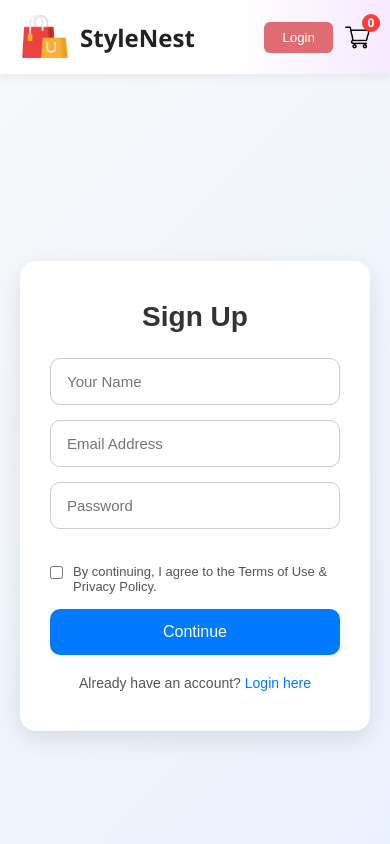
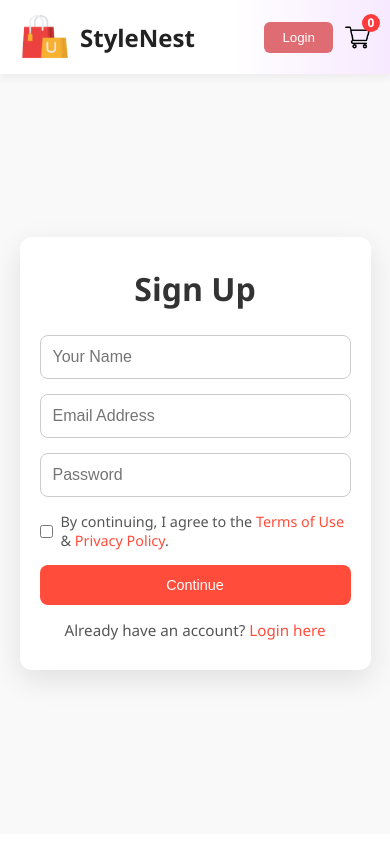
Before and after one commit to Akhil28071998/Ecommerce, a React (Vite) app: page /login in a window 390 px wide. Shown: the top 844 px of the page. Built offline with nearby package versions, Linux system fonts and the light colour scheme; data requests are answered from the project's data file.

Commit message:
login update

```diff
--- /dev/null
+++ b/db.json
@@ -0,0 +1,9 @@
+{
+  "products": [
+    { "id": 1, "name": "Shirt", "new_price": 500, "image": "shirt.png" },
+    { "id": 2, "name": "Shoes", "new_price": 1200, "image": "shoes.png" }
+  ],
+  "cart": [
+    { "id": 1, "name": "Shirt", "new_price": 500, "image": "shirt.png", "quantity": 2 }
+  ]
+}
--- a/src/App.jsx
+++ b/src/App.jsx
@@ -1,4 +1,4 @@
-import React from "react";
+import React, { useEffect, useState } from "react";
 import { BrowserRouter, Routes, Route } from "react-router-dom";
 import Navbar from "./Components/Navbar";
 import Shop from "./Pages/Shop";
@@ -12,7 +12,24 @@ import women_banner from "./assets/Assets/banner_women.png";
 import kids_banner from "./assets/Assets/banner_kids.png";
 import PaymentGateway from "./Components/PaymentGateway/PaymentGateway";
 
-const App = () => {
+function App() {
+  const [products, setProducts] = useState([]);
+  const [cart, setCart] = useState([]);
+
+  useEffect(() => {
+    fetch("http://localhost:5000/products")
+      .then((res) => res.json())
+      .then((data) => setProducts(data));
+  }, []);
+
+  const addToCart = (product) => {
+    fetch("http://localhost:5000/cart", {
+      method: "POST",
+      headers: { "Content-Type": "application/json" },
+      body: JSON.stringify(product),
+    }).then(() => setCart([...cart, product]));
+  };
+
   return (
     <BrowserRouter>
       <Navbar />
@@ -50,6 +67,6 @@ const App = () => {
       <Footer />
     </BrowserRouter>
   );
-};
+}
 
 export default App;
--- a/src/Components/Navbar.css
+++ b/src/Components/Navbar.css
@@ -114,6 +114,32 @@
   justify-content: center;
 }
 
+.navbar-user {
+  display: flex;
+  align-items: center;
+  gap: 10px;
+}
+
+.navbar-user span {
+  font-weight: 500;
+  color: #222;
+}
+
+.navbar-user button {
+  padding: 6px 14px;
+  font-size: 0.9rem;
+  border-radius: 5px;
+  background-color: #7b3fe4;
+  color: #fff;
+  border: none;
+  cursor: pointer;
+  transition: all 0.3s ease;
+}
+
+.navbar-user button:hover {
+  background-color: #5e2db0;
+}
+
 @media screen and (max-width: 768px) {
   .nav-menu {
     display: none;
--- a/src/Components/Navbar.jsx
+++ b/src/Components/Navbar.jsx
@@ -1,13 +1,26 @@
-import React, { useState, useContext } from "react";
-import { Link, NavLink } from "react-router-dom";
+import React, { useState, useEffect, useContext } from "react";
+import { Link, NavLink, useLocation } from "react-router-dom";
 import "./Navbar.css";
 import logo from "../assets/assets/logo.png";
 import cart_icon from "../assets/assets/cart_icon.png";
 import { ShopContext } from "../Context/ShopContext";
 
 const Navbar = () => {
-  const [menu, setMenu] = useState("shop");
   const { getTotalCartItems } = useContext(ShopContext);
+  const [currentUser, setCurrentUser] = useState(
+    JSON.parse(localStorage.getItem("currentUser")) || null
+  );
+
+  const location = useLocation();
+  useEffect(() => {
+    const user = JSON.parse(localStorage.getItem("currentUser"));
+    setCurrentUser(user);
+  }, [location]);
+
+  const handleLogout = () => {
+    localStorage.removeItem("currentUser");
+    setCurrentUser(null);
+  };
 
   return (
     <div className="navbar">
@@ -57,9 +70,17 @@ const Navbar = () => {
       </ul>
 
       <div className="nav-login-cart">
-        <NavLink to="/login">
-          <button>Login</button>
-        </NavLink>
+        {currentUser ? (
+          <div className="navbar-user">
+            <span>Hello, {currentUser.name}</span>
+            <button onClick={handleLogout}>Logout</button>
+          </div>
+        ) : (
+          <NavLink to="/login">
+            <button>Login</button>
+          </NavLink>
+        )}
+
         <Link to="/cart" className="nav-cart">
           <img src={cart_icon} alt="Cart" />
         </Link>
--- a/src/Components/PaymentGateway/PaymentGateway.jsx
+++ b/src/Components/PaymentGateway/PaymentGateway.jsx
@@ -44,7 +44,6 @@ const PaymentGateway = ({ amount, onSuccess, onFailure }) => {
     total: null,
   };
 
-  // Calculate total
   orderSummary.total = orderSummary.items.reduce(
     (sum, item) => sum + item.price * item.qty,
     0
@@ -55,10 +54,8 @@ const PaymentGateway = ({ amount, onSuccess, onFailure }) => {
       alert("Please select a payment option.");
       return;
     }
-
-    // Simulate payment success
     setTimeout(() => {
-      setStep(4); // Go to Success Screen
+      setStep(4);
       if (onSuccess) {
         onSuccess({
           paymentId: "demo123",
@@ -88,7 +85,6 @@ const PaymentGateway = ({ amount, onSuccess, onFailure }) => {
         </div>
 
         <div className="pg-amazon-main">
-          {/* Step 1: Address */}
           {step === 1 && (
             <div className="pg-section">
               <h2 className="pg-title">Delivery Address</h2>
@@ -308,7 +304,7 @@ const PaymentGateway = ({ amount, onSuccess, onFailure }) => {
               <p>
                 Payment Method: <strong>{selectedOption}</strong>
               </p>
-              <p>Total Paid: ₹{orderSummary.total}</p>
+              <p>Total Paid: ${orderSummary.total}</p>
               <button className="pay-btn" onClick={() => setStep(1)}>
                 Place Another Order
               </button>
--- /dev/null
+++ b/src/Components/PaymentGateway/PaymentSuccess.css
@@ -0,0 +1,58 @@
+.payment-success-container {
+  display: flex;
+  justify-content: center;
+  align-items: center;
+  min-height: 80vh;
+  background: linear-gradient(135deg, #f3f9ff, #e0f7ff);
+  font-family: "Segoe UI", Tahoma, Geneva, Verdana, sans-serif;
+}
+
+.payment-success-card {
+  background: #fff;
+  padding: 40px 30px;
+  border-radius: 15px;
+  text-align: center;
+  box-shadow: 0 15px 30px rgba(0, 0, 0, 0.1);
+  max-width: 450px;
+  width: 90%;
+  animation: fadeIn 0.8s ease;
+}
+
+.success-icon {
+  width: 70px;
+  margin-bottom: 20px;
+}
+
+.payment-success-card h2 {
+  color: #2e7d32;
+  font-size: 1.8rem;
+  margin-bottom: 15px;
+}
+
+.payment-success-card p {
+  color: #555;
+  font-size: 1rem;
+  margin-bottom: 25px;
+}
+
+.success-button {
+  padding: 12px 25px;
+  border: none;
+  background-color: #2e7d32;
+  color: #fff;
+  font-size: 1rem;
+  font-weight: 500;
+  border-radius: 8px;
+  cursor: pointer;
+  transition: all 0.3s ease;
+}
+
+.success-button:hover {
+  background-color: #27632a;
+}
+
+/* Animation */
+@keyframes fadeIn {
+  0% { opacity: 0; transform: translateY(-20px); }
+  100% { opacity: 1; transform: translateY(0); }
+}
--- a/src/Pages/Css/LoginSignup.css
+++ b/src/Pages/Css/LoginSignup.css
@@ -1,97 +1,102 @@
+/* Container */
 .loginsignup {
-  width: 100%;
-  min-height: 100vh;
-  background: linear-gradient(135deg, #f6f8fa 0%, #eaf1ff 100%);
   display: flex;
   justify-content: center;
   align-items: center;
-  padding: 40px 20px;
-  font-family: "Poppins", sans-serif;
+  min-height: 90vh;
+  background: #f9f9f9;
+  font-family: "Segoe UI", Tahoma, Geneva, Verdana, sans-serif;
 }
 
 .loginsignup-container {
-  width: 100%;
-  max-width: 420px;
-  background: #ffffff;
+  background: #fff;
   padding: 40px 30px;
-  border-radius: 16px;
-  box-shadow: 0 8px 25px rgba(0, 0, 0, 0.1);
-  text-align: center;
+  border-radius: 12px;
+  box-shadow: 0 10px 30px rgba(0, 0, 0, 0.1);
+  width: 400px;
+  max-width: 90%;
 }
 
 .loginsignup-container h1 {
-  font-size: 28px;
-  font-weight: 600;
+  text-align: center;
   margin-bottom: 25px;
   color: #333;
 }
 
+/* Form Fields */
 .loginsignup-fields {
   display: flex;
   flex-direction: column;
   gap: 15px;
-  margin-bottom: 20px;
 }
 
-.loginsignup-fields input {
-  padding: 14px 16px;
+.loginsignup-fields input[type="text"],
+.loginsignup-fields input[type="email"],
+.loginsignup-fields input[type="password"] {
+  padding: 12px;
+  border-radius: 8px;
   border: 1px solid #ccc;
-  border-radius: 10px;
-  font-size: 15px;
+  font-size: 1rem;
   outline: none;
-  transition: all 0.3s ease;
+  transition: border 0.3s;
 }
 
 .loginsignup-fields input:focus {
-  border-color: #007bff;
-  box-shadow: 0 0 6px rgba(0, 123, 255, 0.3);
+  border-color: #ff4c3b;
 }
 
-.loginsignup-container button {
-  width: 100%;
-  padding: 14px;
-  font-size: 16px;
-  font-weight: 500;
-  background: #007bff;
-  color: #fff;
-  border: none;
-  border-radius: 10px;
-  cursor: pointer;
-  transition: 0.3s ease-in-out;
+/* Checkbox Agreement */
+.loginsignup-agree {
+  display: flex;
+  align-items: center;
+  gap: 8px;
+  font-size: 0.9rem;
+  color: #555;
 }
 
-.loginsignup-container button:hover {
-  background: #0056b3;
-  transform: translateY(-2px);
+.loginsignup-agree span {
+  color: #ff4c3b;
+  cursor: pointer;
 }
 
+/* Submit Button */
+.loginsignup-fields button {
+  padding: 12px;
+  background-color: #ff4c3b;
+  color: white;
+  font-weight: 500;
+  border-radius: 8px;
+  border: none;
+  cursor: pointer;
+  transition: background-color 0.3s;
+}
+
+.loginsignup-fields button:hover {
+  background-color: #e04336;
+}
+
+/* Login/Signup Toggle */
 .loginsignup-login {
-  margin-top: 20px;
-  font-size: 14px;
+  text-align: center;
+  margin-top: 15px;
+  font-size: 0.95rem;
   color: #555;
 }
 
 .loginsignup-login span {
-  color: #007bff;
+  color: #ff4c3b;
   cursor: pointer;
   font-weight: 500;
 }
 
-.loginsignup-login span:hover {
-  text-decoration: underline;
+/* Responsive */
+@media (max-width: 500px) {
+  .loginsignup-container {
+    padding: 30px 20px;
+  }
+
+  .loginsignup-fields input,
+  .loginsignup-fields button {
+    font-size: 0.9rem;
+  }
 }
-
-.loginsignup-agree {
-  display: flex;
-  align-items: flex-start;
-  gap: 10px;
-  margin-top: 20px;
-  font-size: 13px;
-  color: #555;
-  text-align: left;
-}
-
-.loginsignup-agree input {
-  margin-top: 2px;
-  accent-color: #007bff;
-}
--- a/src/Pages/LoginSignup.jsx
+++ b/src/Pages/LoginSignup.jsx
@@ -1,8 +1,10 @@
 import React, { useState } from "react";
+import { useNavigate } from "react-router-dom";
 import "./Css/LoginSignup.css";
 
 const LoginSignup = () => {
-  const [isLogin, setIsLogin] = useState(false); // toggle between login & signup
+  const navigate = useNavigate();
+  const [isLogin, setIsLogin] = useState(false);
   const [formData, setFormData] = useState({
     name: "",
     email: "",
@@ -10,7 +12,6 @@ const LoginSignup = () => {
     agree: false,
   });
 
-  // handle input change
   const handleChange = (e) => {
     const { name, value, type, checked } = e.target;
     setFormData({
@@ -19,7 +20,6 @@ const LoginSignup = () => {
     });
   };
 
-  // handle form submit
   const handleSubmit = (e) => {
     e.preventDefault();
 
@@ -33,20 +33,47 @@ const LoginSignup = () => {
       return;
     }
 
+    const users = JSON.parse(localStorage.getItem("users")) || [];
+
     if (isLogin) {
-      console.log("Login Data:", formData);
-      alert("Logged in successfully!");
+      const user = users.find(
+        (u) => u.email === formData.email && u.password === formData.password
+      );
+      if (user) {
+        localStorage.setItem("currentUser", JSON.stringify(user));
+        alert(`Welcome back, ${user.name}!`);
+        navigate("/");
+      } else {
+        alert("Invalid email or password");
+      }
     } else {
-      console.log("Signup Data:", formData);
-      alert("Account created successfully!");
+      const emailExists = users.some((u) => u.email === formData.email);
+      if (emailExists) {
+        alert("Email already registered! Please login.");
+        return;
+      }
+
+      const newUser = {
+        name: formData.name,
+        email: formData.email,
+        password: formData.password,
+      };
+
+      users.push(newUser);
+      localStorage.setItem("users", JSON.stringify(users));
+      localStorage.setItem("currentUser", JSON.stringify(newUser));
+
+      alert(`Account created successfully! Welcome, ${newUser.name}!`);
+      navigate("/");
     }
+
+    setFormData({ name: "", email: "", password: "", agree: false });
   };
 
   return (
     <div className="loginsignup">
       <div className="loginsignup-container">
         <h1>{isLogin ? "Login" : "Sign Up"}</h1>
-
         <form className="loginsignup-fields" onSubmit={handleSubmit}>
           {!isLogin && (
             <input
@@ -58,7 +85,6 @@ const LoginSignup = () => {
               required
             />
           )}
-
           <input
             type="email"
             name="email"
@@ -67,7 +93,6 @@ const LoginSignup = () => {
             onChange={handleChange}
             required
           />
-
           <input
             type="password"
             name="password"
@@ -76,7 +101,6 @@ const LoginSignup = () => {
             onChange={handleChange}
             required
           />
-
           {!isLogin && (
             <div className="loginsignup-agree">
               <input
@@ -92,10 +116,8 @@ const LoginSignup = () => {
               </label>
             </div>
           )}
-
           <button type="submit">{isLogin ? "Login" : "Continue"}</button>
         </form>
-
         <p className="loginsignup-login">
           {isLogin ? "Don't have an account?" : "Already have an account?"}{" "}
           <span onClick={() => setIsLogin(!isLogin)}>
```
Also changed, not shown: src/Components/PaymentGateway/PaymentSuccess.jsx (+22 -6 lines).
